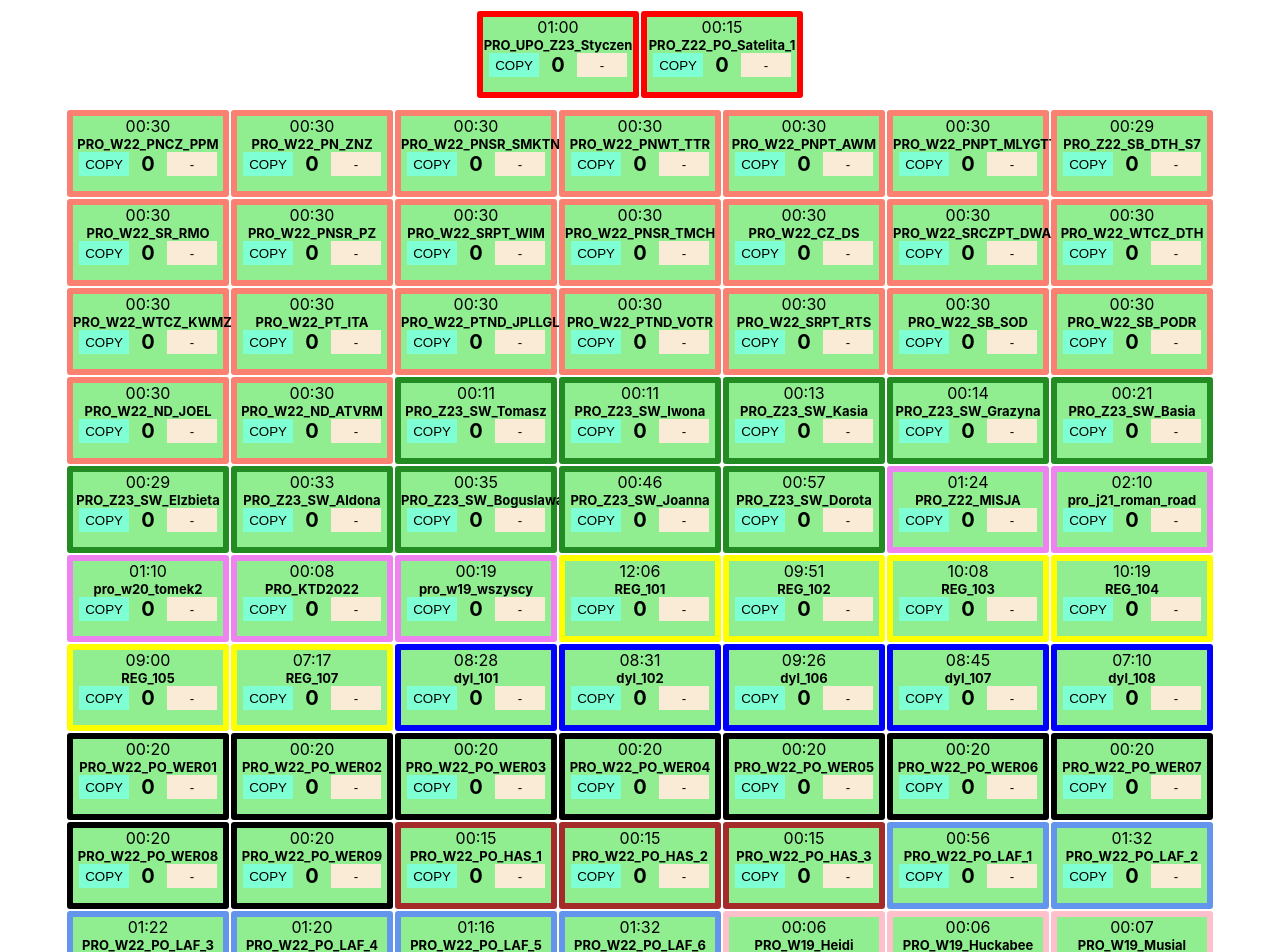
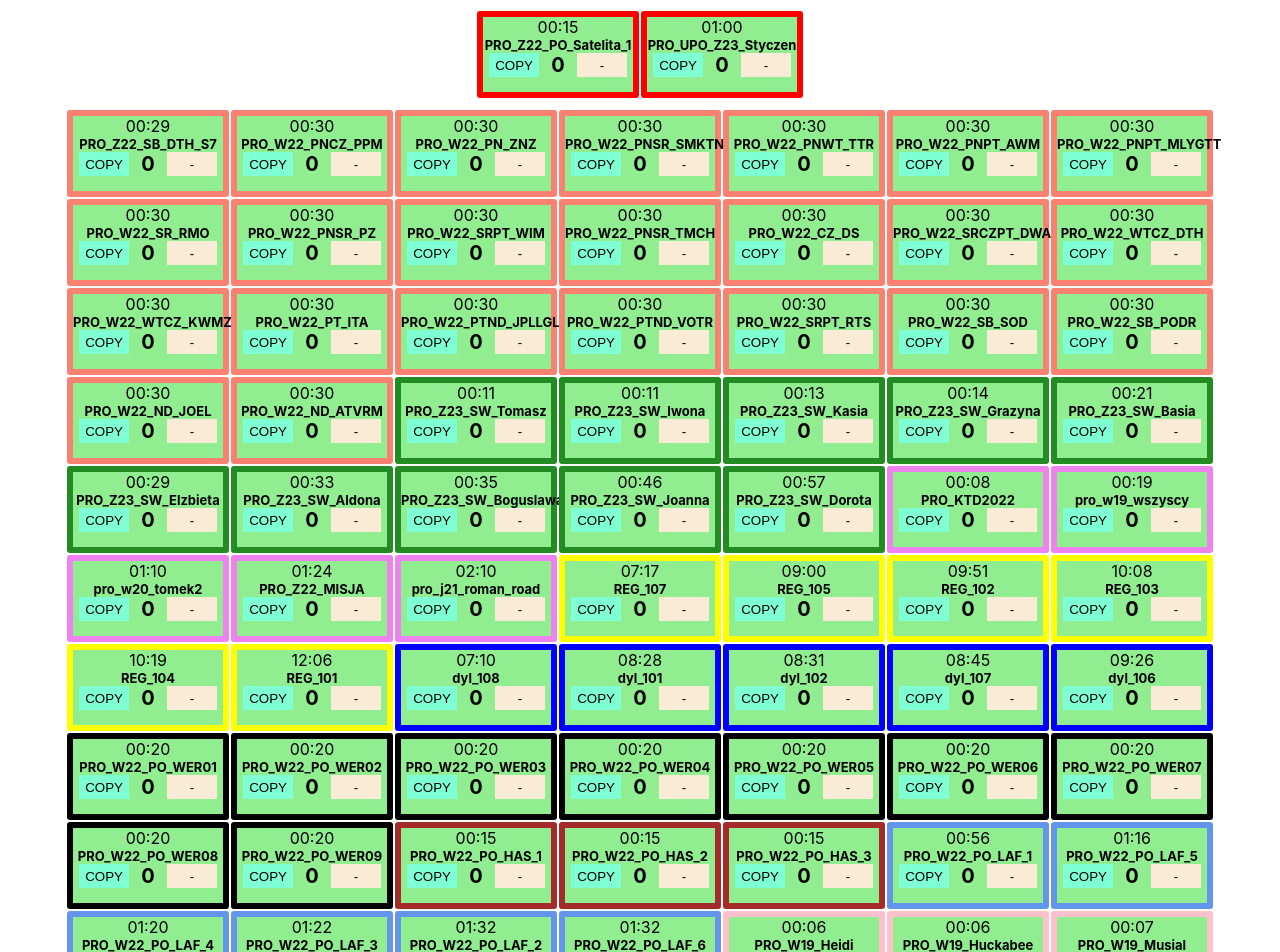
Before and after one commit to NorthWillov/rand-prog, a React (Create React App) app: page / in a window 1280 px wide. Shown: the top 952 px of the page. Built offline with nearby package versions, Linux system fonts and the light colour scheme; the HTML template or start-up script is replaced by a standard one.

Commit message:
Replace timing

```diff
--- a/src/db.js
+++ b/src/db.js
@@ -1,9 +1,9 @@
 export default {
   REQUIRED: [
-    { id: 1001, program: "PRO_UPO_Z23_Styczen", counter: 0, duration: "01:00" },
-    { id: 1002, program: "PRO_Z22_PO_Satelita_1", counter: 0, duration: "00:15" },
+    { id: 1001, program: "PRO_Z22_PO_Satelita_1", counter: 0, duration: "00:15" },
+    { id: 1002, program: "PRO_UPO_Z23_Styczen", counter: 0, duration: "01:00" },
+  ],
 
-  ],
   PRO_Z23: [
     { id: 1003, program: "PRO_Z23_SW_Tomasz", counter: 0, duration: "00:11" },
     { id: 1004, program: "PRO_Z23_SW_Iwona", counter: 0, duration: "00:11" },
@@ -15,16 +15,16 @@ export default {
     { id: 1010, program: "PRO_Z23_SW_Boguslawa", counter: 0, duration: "00:35" },
     { id: 1011, program: "PRO_Z23_SW_Joanna", counter: 0, duration: "00:46" },
     { id: 1012, program: "PRO_Z23_SW_Dorota", counter: 0, duration: "00:57" },
+  ],
 
-  ],
   PRO_WEEK: [
-    { id: 1, program: "PRO_W22_PNCZ_PPM", counter: 0, duration: "00:30" },
-    { id: 2, program: "PRO_W22_PN_ZNZ", counter: 0, duration: "00:30" },
-    { id: 3, program: "PRO_W22_PNSR_SMKTN", counter: 0, duration: "00:30" },
-    { id: 4, program: "PRO_W22_PNWT_TTR", counter: 0, duration: "00:30" },
-    { id: 5, program: "PRO_W22_PNPT_AWM", counter: 0, duration: "00:30" },
-    { id: 6, program: "PRO_W22_PNPT_MLYGTT", counter: 0, duration: "00:30" },
-    { id: 7, program: "PRO_Z22_SB_DTH_S7", counter: 0, duration: "00:29" },
+    { id: 1, program: "PRO_Z22_SB_DTH_S7", counter: 0, duration: "00:29" },
+    { id: 2, program: "PRO_W22_PNCZ_PPM", counter: 0, duration: "00:30" },
+    { id: 3, program: "PRO_W22_PN_ZNZ", counter: 0, duration: "00:30" },
+    { id: 4, program: "PRO_W22_PNSR_SMKTN", counter: 0, duration: "00:30" },
+    { id: 5, program: "PRO_W22_PNWT_TTR", counter: 0, duration: "00:30" },
+    { id: 6, program: "PRO_W22_PNPT_AWM", counter: 0, duration: "00:30" },
+    { id: 7, program: "PRO_W22_PNPT_MLYGTT", counter: 0, duration: "00:30" },
     { id: 8, program: "PRO_W22_SR_RMO", counter: 0, duration: "00:30" },
     { id: 9, program: "PRO_W22_PNSR_PZ", counter: 0, duration: "00:30" },
     { id: 10, program: "PRO_W22_SRPT_WIM", counter: 0, duration: "00:30" },
@@ -44,28 +44,28 @@ export default {
   ],
 
   PRO_LONG: [
-    { id: 26, program: "PRO_Z22_MISJA", counter: 0, duration: "01:24" },
-    { id: 28, program: "pro_j21_roman_road", counter: 0, duration: "02:10" },
-    { id: 29, program: "pro_w20_tomek2", counter: 0, duration: "01:10" },
-    { id: 30, program: "PRO_KTD2022", counter: 0, duration: "00:08" },
-    { id: 31, program: "pro_w19_wszyscy", counter: 0, duration: "00:19" },
+    { id: 26, program: "PRO_KTD2022", counter: 0, duration: "00:08" },
+    { id: 27, program: "pro_w19_wszyscy", counter: 0, duration: "00:19" },
+    { id: 28, program: "pro_w20_tomek2", counter: 0, duration: "01:10" },
+    { id: 29, program: "PRO_Z22_MISJA", counter: 0, duration: "01:24" },
+    { id: 30, program: "pro_j21_roman_road", counter: 0, duration: "02:10" },
   ],
 
   REG: [
-    { id: 32, program: "REG_101", counter: 0, duration: "12:06" },
-    { id: 33, program: "REG_102", counter: 0, duration: "09:51" },
-    { id: 34, program: "REG_103", counter: 0, duration: "10:08" },
-    { id: 35, program: "REG_104", counter: 0, duration: "10:19" },
-    { id: 36, program: "REG_105", counter: 0, duration: "09:00" },
-    { id: 38, program: "REG_107", counter: 0, duration: "07:17" },
+    { id: 32, program: "REG_107", counter: 0, duration: "07:17" },
+    { id: 33, program: "REG_105", counter: 0, duration: "09:00" },
+    { id: 34, program: "REG_102", counter: 0, duration: "09:51" },
+    { id: 35, program: "REG_103", counter: 0, duration: "10:08" },
+    { id: 36, program: "REG_104", counter: 0, duration: "10:19" },
+    { id: 37, program: "REG_101", counter: 0, duration: "12:06" },
   ],
 
   DYL: [
+    { id: 46, program: "dyl_108", counter: 0, duration: "07:10" },
     { id: 40, program: "dyl_101", counter: 0, duration: "08:28" },
     { id: 41, program: "dyl_102", counter: 0, duration: "08:31" },
+    { id: 45, program: "dyl_107", counter: 0, duration: "08:45" },
     { id: 44, program: "dyl_106", counter: 0, duration: "09:26" },
-    { id: 45, program: "dyl_107", counter: 0, duration: "08:45" },
-    { id: 46, program: "dyl_108", counter: 0, duration: "07:10" },
   ],
 
   PRO_PO_WER: [
@@ -79,21 +79,21 @@ export default {
     { id: 54, program: "PRO_W22_PO_WER08", counter: 0, duration: "00:20" },
     { id: 55, program: "PRO_W22_PO_WER09", counter: 0, duration: "00:20" },
   ],
+
   PRO_PO_HAS: [
     { id: 56, program: "PRO_W22_PO_HAS_1", counter: 0, duration: "00:15" },
     { id: 57, program: "PRO_W22_PO_HAS_2", counter: 0, duration: "00:15" },
     { id: 58, program: "PRO_W22_PO_HAS_3", counter: 0, duration: "00:15" },
   ],
+
   PRO_PO_LAF: [
     { id: 59, program: "PRO_W22_PO_LAF_1", counter: 0, duration: "00:56" },
-    { id: 60, program: "PRO_W22_PO_LAF_2", counter: 0, duration: "01:32" },
-    { id: 61, program: "PRO_W22_PO_LAF_3", counter: 0, duration: "01:22" },
-    { id: 62, program: "PRO_W22_PO_LAF_4", counter: 0, duration: "01:20" },
-    { id: 63, program: "PRO_W22_PO_LAF_5", counter: 0, duration: "01:16" },
+    { id: 60, program: "PRO_W22_PO_LAF_5", counter: 0, duration: "01:16" },
+    { id: 61, program: "PRO_W22_PO_LAF_4", counter: 0, duration: "01:20" },
+    { id: 62, program: "PRO_W22_PO_LAF_3", counter: 0, duration: "01:22" },
+    { id: 63, program: "PRO_W22_PO_LAF_2", counter: 0, duration: "01:32" },
     { id: 64, program: "PRO_W22_PO_LAF_6", counter: 0, duration: "01:32" },
   ],
-
-
 
   UPOMNIKI: [
     { id: 65, program: "PRO_W19_Heidi", counter: 0, duration: "00:06" },
```
